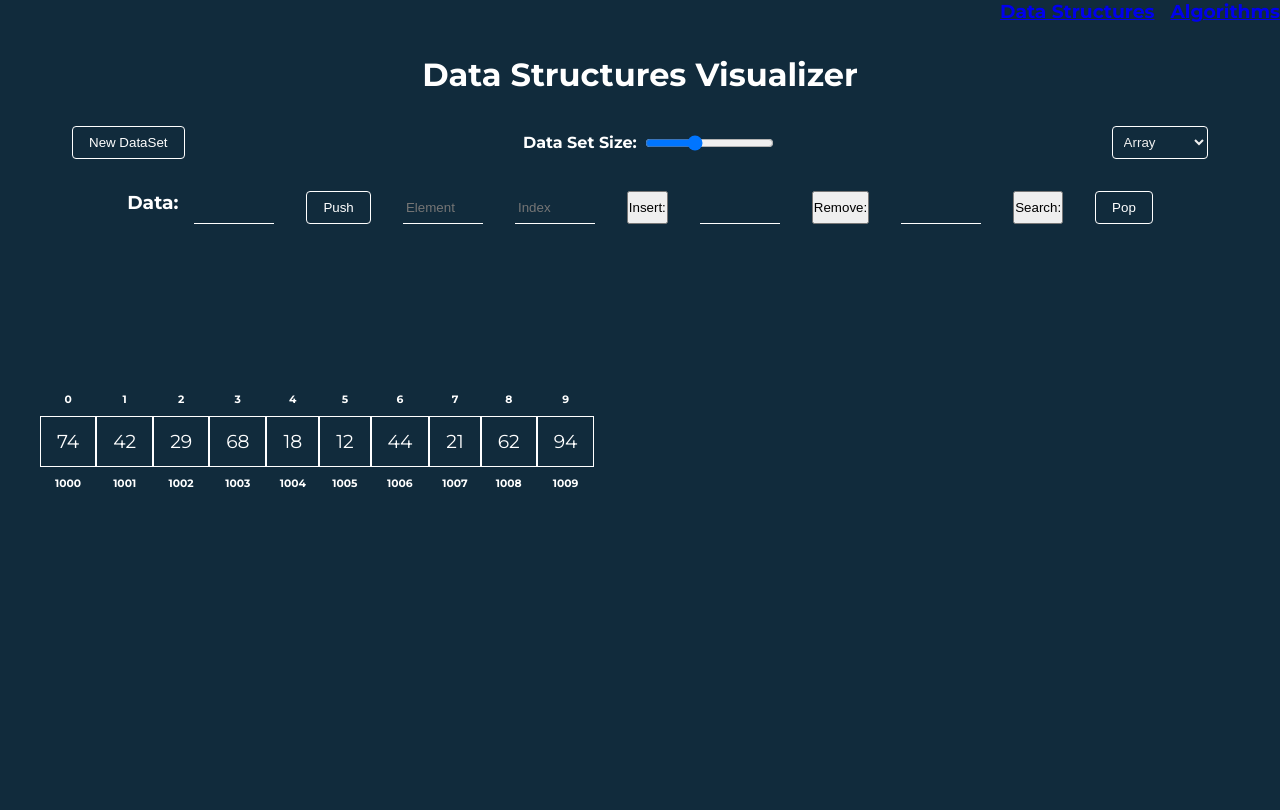
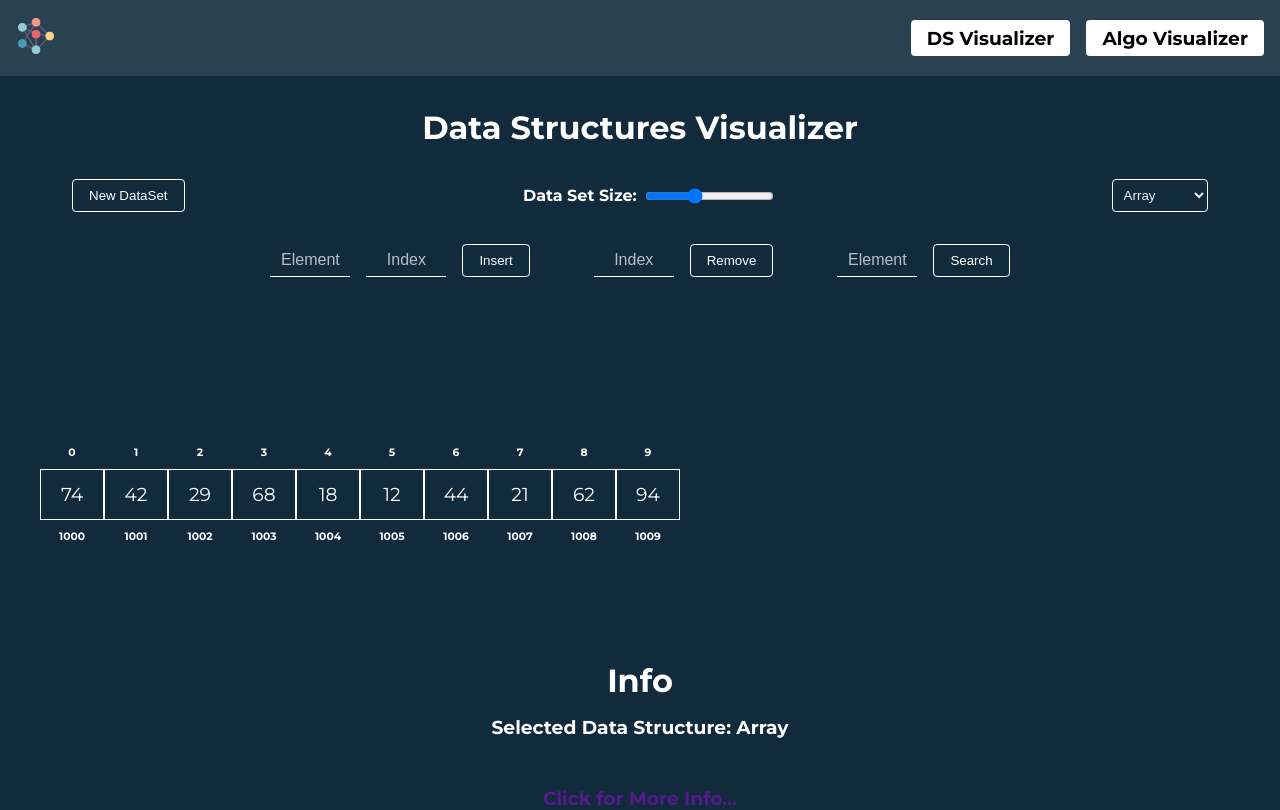
Before and after one commit to Mr-Hypocrite/DSA_Visualizer, a PHP site: page /assets/pages/DataStructuresVisualizer.php in a window 1280 px wide. Before the commit the page ends 488 px from the top, so only its background shows below. Run offline with PHP 8.4, Linux system fonts and the light colour scheme.

Commit message:
Add DS Operations, Op Info

```diff
--- a/assets/components/navbar/navbar.css
+++ b/assets/components/navbar/navbar.css
@@ -1,8 +1,32 @@
 .nav__bar {
+    background-color: rgba(255, 255, 255, 0.1);
     color: white;
     display: flex;
     justify-content: flex-end;
     gap: 1rem;
+    padding: 1rem;
     align-items: center;
     font-size: 1rem;
 }
+
+.nav-logo {
+    margin-right: auto;
+}
+
+a {
+    text-decoration: none;
+}
+
+.nav-ele {
+    color: black;
+    background-color: white;
+    padding: 0.4rem 1rem;
+    border-radius: 4px;
+    transition: all ease-in-out 0.3s;
+}
+
+.nav-ele:hover {
+    background-color: black;
+    color: white;
+    transform: translateY(-3px);
+}
--- a/assets/components/navbar/navbar.php
+++ b/assets/components/navbar/navbar.php
@@ -22,11 +22,14 @@
     ?>
 
     <div class='nav__bar'>
+        <a href="../../index.php" class="nav-logo" >
+            <img src="../../assets/images/logo.png" alt="logo" width="40rem">
+        </a>
         <a href="../../assets/pages/DataStructuresVisualizer.php">
-            <h3>Data Structures</h3>
+            <h3 class="nav-ele">DS Visualizer</h3>
         </a>
         <a href="../../index.php">
-            <h3>Algorithms</h3>
+            <h3 class="nav-ele">Algo Visualizer</h3>
         </a>
     </div>
 </body>
--- a/assets/pages/DSVisualizer.js
+++ b/assets/pages/DSVisualizer.js
@@ -3,6 +3,14 @@ let dataSet = []
 let LLData = []
 let ds = 'Array'
 let container = document.querySelector(`#DSContainer`)
+let allBtns = document.querySelectorAll(`.btn`)
+
+// Sleep Function
+const sleep = (millisec) => {
+    return new Promise(resolve => {
+        setTimeout(() => { resolve(``) }, millisec);
+    })
+}
 
 const createDataSet = () => {
     dataSet = []
@@ -14,7 +22,13 @@ const createDataSet = () => {
     }
 }
 
-const createArray = () => {
+const resetInfo = () => {
+    document.querySelector(`.removeInfo`).innerText = ``
+    document.querySelector(`.insertionInfo`).innerText = ``
+}
+
+// Data Structure Create Functions
+const createArray = (data = dataSet) => {
 
     document.getElementById(`DSContainer`).style.top = `10rem`
 
@@ -23,9 +37,9 @@ const createArray = () => {
     arrayContainer.classList.add(`arrayContainer`)
     arrayContainer.classList.add(`arrayElements`)
 
-    for (let i = 0; i < dataSetSize; i++) {
+    for (let i = 0; i < data.length; i++) {
         let ele = document.createElement(`div`)
-        ele.innerHTML = `<h3 class = 'dataInDS'>${ dataSet[i] }</h3> <h6 class = 'baseAdd'>${ 1000 + i }</h6> <h6 class = 'arrIndex'>${ i }</h6>`
+        ele.innerHTML = `<h3 class = 'dataInDS'>${ data[i] }</h3> <h6 class = 'baseAdd'>${ 1000 + i }</h6> <h6 class = 'arrIndex'>${ i }</h6>`
         ele.classList.add(`arrayElement`)
         ele.classList.add(`arrayElements`)
         arrayContainer.appendChild(ele)
@@ -34,44 +48,22 @@ const createArray = () => {
     container.appendChild(arrayContainer)
 }
 
-const createStack = () => {
-
-    clearDataSet()
-    let stackContainer = document.createElement(`div`)
-    document.getElementById(`DSContainer`).style.top = `5rem`
-    stackContainer.classList.add(`stackContainer`)
-    stackContainer.classList.add(`stackElements`)
-
-    for (let i = 0; i < dataSetSize; i++) {
-
-        let stackEle = document.createElement(`div`)
-        stackEle.classList.add(`stackEle`)
-        stackEle.classList.add(`stackElements`)
-
-        stackEle.innerHTML = `<div class="sData">${ dataSet[i] }</div>`
-        stackContainer.appendChild(stackEle)
-    }
-
-    container.appendChild(stackContainer)
-
-}
-
-const createLL = () => {
+const createLL = (data = dataSet, Ldata = LLData) => {
 
     clearDataSet()
     let arrayContainer = document.createElement(`div`)
     arrayContainer.classList.add(`arrayContainer`)
     arrayContainer.classList.add(`arrayElements`)
 
-    for (let i = 0; i < dataSetSize; i++) {
+    for (let i = 0; i < data.length; i++) {
         let eleContainer = document.createElement(`div`)
         let ele1 = document.createElement(`div`)
         let ele2 = document.createElement(`div`)
         let arrow = document.createElement(`div`)
         arrow.classList.add(`llArrow`)
         arrow.innerHTML = `---->`
-        ele1.innerHTML = `<h3 class = 'dataInDS'>${ dataSet[i] }</h3> <h6 class = 'baseAdd'>${ LLData[i] }</h6>`
-        ele2.innerHTML = `<h3 class = 'dataInDS'>${ LLData[i+1] }</h3> <h6 class = 'arrIndex'>NextAdd</h6>`
+        ele1.innerHTML = `<h3 class = 'dataInDS nodeData'>${ data[i] }</h3> <h6 class = 'baseAdd'>${ Ldata[i] }</h6> <h6 class = 'arrIndex'>${i}</h6>`
+        ele2.innerHTML = `<h3 class = 'dataInDS'>${ Ldata[i+1] }</h3> <h6 class = 'arrIndex'>NextAdr</h6>`
         ele1.classList.add(`arrayElement`)
         ele2.classList.add(`arrayElement`)
         eleContainer.classList.add(`LLNode`)
@@ -85,6 +77,49 @@ const createLL = () => {
 
 }
 
+const createStack = (data = dataSet) => {
+
+    clearDataSet()
+    let stackContainer = document.createElement(`div`)
+    document.getElementById(`DSContainer`).style.top = `5rem`
+    stackContainer.classList.add(`stackContainer`)
+    stackContainer.classList.add(`stackElements`)
+    for (let i = 0; i < data.length; i++) {
+
+        let stackEle = document.createElement(`div`)
+        stackEle.classList.add(`stackEle`)
+        stackEle.classList.add(`stackElements`)
+
+        stackEle.innerHTML = `<span>${ data[i] }</span>`
+        stackContainer.appendChild(stackEle)
+    }
+    container.appendChild(stackContainer)
+}
+
+
+const createQueue = (data = dataSet) => {
+
+    clearDataSet()
+    let queueContainer = document.createElement(`div`)
+    document.getElementById(`DSContainer`).style.top = `2rem`
+    queueContainer.classList.add(`queueContainer`)
+    queueContainer.classList.add(`queueElements`)
+
+    for (let i = 0; i < data.length; i++) {
+
+        let queueEle = document.createElement(`div`)
+        queueEle.classList.add(`queueEle`)
+        queueEle.classList.add(`queueElements`)
+
+        queueEle.innerHTML = `<span>${ data[i] }</span>`
+        queueContainer.appendChild(queueEle)
+    }
+
+    container.appendChild(queueContainer)
+
+}
+
+// Clearing DataSet as well as Canvas Function
 const clearDataSet = () => {
     document.querySelectorAll(`.arrayElements`).forEach(node => {
         node.remove()
@@ -97,11 +132,18 @@ const clearDataSet = () => {
     document.querySelectorAll(`.stackElements`).forEach(node => {
         node.remove()
     })
+
+    document.querySelectorAll(`.queueElements`).forEach(node => {
+        node.remove()
+    })
+
+    document.querySelector(`.removeInfo`).innerText = ``
 }
-
+// Display default DS on load
 window.onload = () => {
     createDataSet()
     createArray()
+    document.querySelector(`.currentDs`).innerText = `Selected Data Structure: Array`
 }
 
 document.getElementById(`ds`).addEventListener(`input`,(e) => {
@@ -109,18 +151,43 @@ document.getElementById(`ds`).addEventListener(`input`,(e) => {
     callCurrentDS()
 })
 
+// Show Stack and Queue Functions
+const showSQOperations = () => {
+    document.querySelector(`.stackQOperations`).style.display = `flex`
+    document.querySelector(`.arrOperations`).style.display = `none`
+
+    if (ds === `Stack`) {
+        document.querySelector(`.pushFunc`).innerText = `Push`
+        document.querySelector(`.popFunc`).innerText = `Pop`
+    } else {
+        document.querySelector(`.pushFunc`).innerText = `Enqueue`
+        document.querySelector(`.popFunc`).innerText = `Dequeue`
+    }
+}
+
+// Show Array Linked List Operations
+const showALOperations = () => {
+    document.querySelector(`.stackQOperations`).style.display = `none`
+    document.querySelector(`.arrOperations`).style.display = `flex`
+}
+
+// Change DS based on Input
 const callCurrentDS = () => {
     switch (ds) {
         case `Array`: createArray()
+                        showALOperations()
             break;
 
         case `LinkedList`: createLL()
+                            showALOperations()
             break;
 
         case `Stack`: createStack()
+                        showSQOperations()
             break;
 
-        case `Queue`: createLL()
+        case `Queue`: createQueue()
+                        showSQOperations()
             break;
 
         case `Tree`: createTree()
@@ -132,6 +199,8 @@ const callCurrentDS = () => {
         default:
             break;
     }
+    document.querySelector(`.currentDs`).innerText = `Selected Data Structure: ${ds}`
+    resetInfo()
 }
 
 document.getElementById(`Size`).addEventListener(`input`, (e) => {
@@ -140,40 +209,56 @@ document.getElementById(`Size`).addEventListener(`input`, (e) => {
     callCurrentDS()
 })
 
+// Stack Operations
 const popStackFunc = () => {
+    let popped = document.querySelectorAll(`.stackEle`)[0].innerText
     document.querySelectorAll(`.stackEle`)[0].remove()
+    document.querySelector(`.insertionInfo`).innerText = `Top = ${document.querySelectorAll(`.stackEle`).length - 1}`
+    document.querySelector(`.removeInfo`).innerText = `Popped Element: ${popped}`
 }
 
 const pushStackFunc = () => {
-    let newData = document.querySelector(`.newData`).value
-    let max = document.querySelectorAll(`.arrayElement`).length
-    let stackContainer = document.createElement(`div`)
-
-    if (!newData) {
-        console.log(newData)
+    let data = document.querySelector(`.newData`).value
+    if (!data) {
         alert(`Cannot push empty data element`)
     } else {
-        let oldData = document.querySelectorAll(`.stackEle`)
-        clearDataSet()
-        stackContainer.classList.add(`stackContainer`)
-        stackContainer.classList.add(`stackElements`)
-
-        let stackEle = document.createElement(`div`)
-        stackEle.classList.add(`stackEle`)
-        stackEle.classList.add(`stackElements`)
-
-        stackEle.innerHTML = `<div class="sData">${ newData }</div>`
-        stackContainer.appendChild(stackEle)
-        oldData.forEach(data => stackContainer.appendChild(data))
+        let newData = [data]
+        Array.from(document.querySelectorAll(`.stackEle`)).map(item => newData.push(item.innerText))
+        createStack(newData)
+        document.querySelector(`.removeInfo`).innerText = `Pushed Element: ${data}`
+        document.querySelector(`.insertionInfo`).innerText = `Top = ${document.querySelectorAll(`.stackEle`).length - 1}`
     }
-    container.appendChild(stackContainer)
 }
 
+// Queue Operations
+const popQueueFunc = () => {
+    let dqEle = document.querySelectorAll(`.queueEle`)[document.querySelectorAll(`.queueEle`).length - 1].innerText
+    document.querySelectorAll(`.queueEle`)[document.querySelectorAll(`.queueEle`).length - 1].remove()
+    document.querySelector(`.insertionInfo`).innerText = `Total Elements in Queue = ${document.querySelectorAll(`.queueEle`).length}`
+    document.querySelector(`.removeInfo`).innerText = `Dequeued Element: ${dqEle}`
+}
+
+const pushQueueFunc = () => {
+    let data = document.querySelector(`.newData`).value
+    if (!data) {
+        alert(`Cannot push empty data element`)
+    } else {
+        let newData = [data]
+        let eqEle = data
+        Array.from(document.querySelectorAll(`.queueEle`)).map(item => newData.push(item.innerText))
+        createQueue(newData)
+        document.querySelector(`.insertionInfo`).innerText = `Total Elements in Queue = ${document.querySelectorAll(`.queueEle`).length}`
+        document.querySelector(`.removeInfo`).innerText = `Enqueued Element: ${eqEle}`
+    }
+}
+
+// Data Structure Selector
 document.getElementById(`op1`).addEventListener(`click`,() => {
     createDataSet()
     callCurrentDS()
 })
 
+// Push and Pop Button
 document.querySelector(`.popFunc`).addEventListener(`click`, () => {
     switch (ds) {
         case `Stack`: popStackFunc()
@@ -198,97 +283,204 @@ document.querySelector(`.pushFunc`).addEventListener(`click`, () => {
     }
 })
 
-const search = () => {
-    let element = document.getElementById("DSContainer").childNodes
-    let srchData=document.querySelector(`.srchData`).value
-    let flag=0
-    console.log(srchData)
-        for (let i = 0; i < dataSetSize; i++)
-        {
+// Search Operation
+const search = async () => {
+    let data = []
+    allBtns.forEach(item => item.disabled = true)
+    Array.from(document.querySelectorAll(`.dataInDS`)).map(item => data.push(item.innerHTML))
+    let srchData = document.querySelector(`.srchData`).value
+    let flag = 0
+    for (let i = 0; i < data.length; i++) {
+        document.querySelectorAll(`.arrayElement`)[i].style.backgroundColor = `green`
+        await sleep(500)
+        document.querySelectorAll(`.arrayElement`)[i].style.backgroundColor = `transparent`
+        if (srchData === data[i]) {
+            alert(`Element found at index ${i}`)
+            flag = 1
+            break;
+        }
+        document.querySelectorAll(`.arrayElement`)[i].style.backgroundColor = `red`
+        await sleep(500)
+        document.querySelectorAll(`.arrayElement`)[i].style.backgroundColor = `transparent`
+    }
 
-            if(dataSet[i]==srchData){
-                element[i+1].style.backgroundColor = "green";
-                flag=1
+    if(flag === 0) {
+        alert("Not Found")
+    }
+    allBtns.forEach(item => item.disabled = false)
+}
+
+const LLsearch = async () => {
+    let data = []
+    Array.from(document.querySelectorAll(`.nodeData`)).map(item => data.push(item.innerHTML))
+    allBtns.forEach(item => item.disabled = true)
+    let srchData = document.querySelector(`.srchData`).value
+    let flag = 0
+    for (let i = 0; i < data.length; i++) {
+        Array.from(document.querySelectorAll(`.arrayElement`)).filter((item, index) => {
+            if (index % 2 == 0) {
+                return item
             }
+        })[i].style.backgroundColor = `green`
+
+        await sleep(500)
+
+        Array.from(document.querySelectorAll(`.arrayElement`)).filter((item, index) => {
+            if (index % 2 == 0) {
+                return item
+            }
+        })[i].style.backgroundColor = `transparent`
+
+        if (srchData === data[i]) {
+            alert(`Element found at index ${i}`)
+            flag = 1
+            break;
         }
 
-    if(flag==0)
+        Array.from(document.querySelectorAll(`.arrayElement`)).filter((item, index) => {
+            if (index % 2 == 0) {
+                return item
+            }
+        })[i].style.backgroundColor = `red`
+
+        await sleep(500)
+
+        Array.from(document.querySelectorAll(`.arrayElement`)).filter((item, index) => {
+            if (index % 2 == 0) {
+                return item
+            }
+        })[i].style.backgroundColor = `transparent`
+    }
+
+    if(flag === 0) {
         alert("Not Found")
+    }
+    allBtns.forEach(item => item.disabled = false)
 }
 
-
 document.querySelector(`.search`).addEventListener(`click`, () => {
-    console.log(dataSet)
-
-    clearDataSet()
-    createArray()
-    search()
+    if (ds === `Array`) {
+        search()
+    } else {
+        LLsearch()
+    }
 })
 
+// Remove Operation
+const remove = () => {
+    let rmvData = Number(document.querySelector(`.rmvData`).value)
+    let oldData = document.querySelectorAll(`.dataInDS`)
+    let first = [], second = []
 
-const remove = () =>{
-    flag=0
-    let rmvData=document.querySelector(`.rmvData`).value
-    for (let i = 0; i < dataSetSize; i++)
-    {
+    if (isNaN(rmvData)) {
+        alert(`Value of Index is not a Digit`)
+    } else if (rmvData >= oldData.length || rmvData < 0) {
+        alert(`Index out of Bound`)
+    } else {
+        Array.from(oldData).slice(0, rmvData).forEach(item => first.push(item.innerHTML))
+        Array.from(oldData).slice(rmvData + 1).forEach(item => second.push(item.innerHTML))
+        let newData = [...first, ...second]
+        createArray(newData)
+        document.querySelector(`.removeInfo`).innerText = `Element: ${Array.from(oldData)[rmvData].innerText} removed from Position: ${rmvData}, current Element: ${newData[rmvData]}`
+    }
+}
 
-        if(rmvData==dataSet[i])
-        {
-            clearDataSet()
-            console.log("Found")
-            index=i
-            flag=1
-        }
+const LLremove = () => {
+    let rmvData = Number(document.querySelector(`.rmvData`).value)
+    let oldData = document.querySelectorAll(`.nodeData`)
+    let oldLData = document.querySelectorAll(`.baseAdd`)
+    let first = [], second = []
+    let newLData = [], newData = []
 
+    if (isNaN(rmvData)) {
+        alert(`Value of Index is not a Digit`)
+    } else if (rmvData > oldData.length - 1 || rmvData < 0) {
+        alert(`Index out of Bound`)
+    } else {
+        Array.from(oldData).slice(0, rmvData).forEach(item => first.push(item.innerHTML))
+        Array.from(oldData).slice(rmvData + 1).forEach(item => second.push(item.innerHTML))
+        Array.from(oldLData).map(item => newLData.push(item.innerHTML))
+        newData = [...first, ...second]
+        newLData.pop()
+        createLL(newData, newLData)
+        document.querySelector(`.removeInfo`).innerText = `Element: ${Array.from(oldData)[rmvData].innerText} removed from Address: ${Array.from(oldLData)[rmvData].innerText}, Current Element: ${newData[rmvData]}`
     }
-    if(flag==0)
-        alert("Element Not Found")
-    if(flag==1)
-    {
-        for (let i = 0; i < dataSetSize; i++)
-        {
-            if(i==index){
-                dataSetSize--
-            dataSet.splice(i,1)}
-            if(dataSet[i]!=undefined){
-            let ele = document.createElement(`div`)
-            ele.innerHTML = `<h3 class = 'dataInDS'>${ dataSet[i] }</h3> <h6 class = 'baseAdd'>${ 1000 + i }</h6> <h6 class = 'arrIndex'>${ i }</h6>`
-            ele.classList.add(`arrayElement`)
-            container.appendChild(ele)}
-        }
+}
+
+document.querySelector(`.remove`).addEventListener(`click`, () => {
+    if (ds === `Array`) {
+        remove()
+    } else {
+        LLremove()
+    }
+})
+
+// Insertion Operation
+const insert = () =>{
+    let inData = document.querySelector(`.data`).value
+    let inIndex = Number(document.querySelector(`.index`).value)
+    let oldData = document.querySelectorAll(`.dataInDS`)
+    let first = [], second = []
+    if (isNaN(inIndex) || inIndex < 0) {
+        alert(`Value of Index is not a positive Digit`)
+    } else if (inData === "") {
+        alert(`Input Data is Null`)
+    } else if (inIndex > oldData.length) {
+        alert(`Index out of Bound`)
+    } else {
+        Array.from(oldData).slice(0, inIndex).forEach(item => first.push(item.innerHTML))
+        Array.from(oldData).slice(inIndex).forEach(item => second.push(item.innerHTML))
+        let newData = [...first, inData, ...second]
+        createArray(newData)
+        document.querySelector(`.insertionInfo`).innerText = `Element: ${inData} inserted at Index: ${inIndex}`
     }
 
 }
 
+const LLinsert = () => {
+    let inData = document.querySelector(`.data`).value
+    let inIndex = Number(document.querySelector(`.index`).value)
+    let oldData = document.querySelectorAll(`.nodeData`)
+    let oldLData = document.querySelectorAll(`.baseAdd`)
+    let newLData = [], newData = []
+    let first = [], second = []
+    if (isNaN(inIndex) || inIndex < 0) {
+        alert(`Value of Index is not a positive Digit`)
+    } else if (inData === "") {
+        alert(`Input Data is Null`)
+    } else if (inIndex > (oldData.length + 1) || inIndex < 0) {
+        alert(`Index out of Bound`)
+    } else if (inIndex === oldData.length + 1) {
+        Array.from(oldData).map(item => newData.push(item.innerHTML))
+        Array.from(oldLData).forEach(item => newLData.push(item.innerHTML))
+        newData = [...newData, inData]
+        newLData.push(Math.round(Math.random() * 10000))
+        document.querySelector(`.insertionInfo`).innerText = `Element: ${inData} inserted at Node number: ${inIndex}`
 
-document.querySelector(`.remove`).addEventListener(`click`, () => {
+    } else if (inIndex === 0) {
+        Array.from(oldData).map(item => newData.push(item.innerHTML))
+        Array.from(oldLData).forEach(item => newLData.push(item.innerHTML))
+        newLData.push(Math.round(Math.random() * 10000))
+        newData = [inData, ...newData]
+        document.querySelector(`.insertionInfo`).innerText = `Element: ${inData} inserted at Node number: ${inIndex}`
 
-    remove()
+    } else {
+        Array.from(oldData).slice(0, inIndex).forEach(item => first.push(item.innerHTML))
+        Array.from(oldData).slice(inIndex).forEach(item => second.push(item.innerHTML))
+        Array.from(oldLData).forEach(item => newLData.push(item.innerHTML))
+        newData = [...first, inData, ...second]
+        newLData.push(Math.round(Math.random() * 10000))
+        document.querySelector(`.insertionInfo`).innerText = `Element: ${inData} inserted at Node number: ${inIndex}`
 
-})
-
-const insert = () =>{
-    clearDataSet()
-    let inData=document.querySelector(`.data`).value
-    let inIndex=document.querySelector(`.index`).value
-    for (let i = 0; i <dataSetSize; i++) {
-        let ele = document.createElement(`div`)
-        if(i==inIndex)
-        {
-            dataSetSize++
-            dataSet.splice(inIndex,0,inData)
-        }
-
-            ele.innerHTML = `<h3 class = 'dataInDS'>${dataSet[i] }</h3> <h6 class = 'baseAdd'>${ 1000 + i }</h6> <h6 class = 'arrIndex'>${ i }</h6>`
-            ele.classList.add(`arrayElement`)
-            container.appendChild(ele)
     }
 
-
+    createLL(newData, newLData)
 }
 
-
-
 document.querySelector(`.insert`).addEventListener(`click`, () => {
-    insert()
+    if (ds === `Array`) {
+        insert()
+    } else {
+        LLinsert()
+    }
 })
--- a/assets/pages/DataStructuresVisualizer.css
+++ b/assets/pages/DataStructuresVisualizer.css
@@ -6,12 +6,23 @@
     padding: 0;
 }
 
+/* HTML Tags */
 body {
     background-color: #112B3C;
     font-family: 'Montserrat', sans-serif;
     color: white;
 }
 
+input {
+    font-size: 1rem;
+}
+
+input::placeholder {
+    color: rgba(255, 255, 255, 0.7);
+    text-align: center;
+}
+
+/* Classes */
 .title {
     text-align: center;
     margin-top: 2rem;
@@ -33,7 +44,6 @@ body {
 
 .DsOptionPane {
     display: flex;
-    gap: 2rem;
     width: fit-content;
     margin: auto;
 }
@@ -51,11 +61,28 @@ body {
     outline: none
 }
 
-.DsOptionPane .flex {
+.arrOperations {
+    align-items: center;
+    display: flex;
+    justify-content: space-around;
+    gap: 4rem;
+}
+
+.arrOperations .flex {
     display: flex;
     gap: 1rem;
 }
 
+.stackQOperations {
+    display: none;
+}
+
+.stackQOperations.flex {
+    gap: 1rem;
+}
+
+
+/* Array Visuals */
 .dataInDS {
     font-weight: 400;
 }
@@ -77,6 +104,7 @@ body {
     justify-content: center;
     padding: 0.8rem 1rem;
     position: relative;
+    min-width: 4rem;
     width: fit-content;
 }
 
@@ -192,6 +262,18 @@ body {
   background: #555;
 }
 
+/* Info */
+.info {
+    display: flex;
+    flex-direction: column;
+    gap: 1rem;
+    max-width: 80%;
+    margin: auto;
+    text-align: center;
+}
+
+
+/* ID's */
 #DSContainer {
     position: absolute;
     top: 10rem;
--- a/assets/pages/DataStructuresVisualizer.php
+++ b/assets/pages/DataStructuresVisualizer.php
@@ -1,9 +1,9 @@
 <!DOCTYPE html>
 <html lang="en">
 <head>
-    <meta charset="UTF-8">
-    <meta http-equiv="X-UA-Compatible" content="IE=edge">
+    <meta http-equiv="Content-Type" content="text/html;charset=UTF-8">
     <meta name="viewport" content="width=device-width, initial-scale=1.0">
+    <link rel="shortcut icon" href="../images/logo.ico" type="image/x-icon">
     <title>DSA Visualizer</title>
     <link rel="stylesheet" href="./DataStructuresVisualizer.css">
 </head>
@@ -31,33 +31,35 @@
             <option value="LinkedList">LinkedList</option>
             <option value="Stack">Stack</option>
             <option value="Queue">Queue</option>
-            <option value="Tree">Tree</option>
-            <option value="Graph">Graph</option>
         </select>
 
     </div>
 
     <div class="DsOptionPane">
-            <div class='flex'>
-                <h3>Data:</h3>
-                <input class='newData' type="text">
+            <div class="flex stackQOperations">
+                <button class='btn pushFunc'>Push</button>
+                <input class='newData' type="text" placeholder="Data">
+                <button class='btn popFunc'>Pop</button>
             </div>
 
-            <button class='btn pushFunc'>Push</button>
+            <div class="arrOperations">
+                <div class="flex">
+                    <input class='data' type="text" value="" placeholder="Element">
+                    <input class='index' type="text" value="" placeholder="Index">
+                    <button class='btn insert'>Insert</button>
+                </div>
 
-            <!-- <button class='popFunc'>Pop</button> -->
+                <div class="flex">
+                    <input class='rmvData' type="text" placeholder="Index">
+                    <button class='btn remove'>Remove</button>
+                </div>
 
-            <input class='data' type="text" placeholder="Element">
-            <input class='index' type="text" placeholder="Index">
-            <button class='insert'>Insert:</button>
+                <div class="flex">
+                    <input class='srchData' type="text" value="" placeholder="Element">
+                    <button class='btn search'>Search</button>
+                </div>
 
-            <input class='rmvData' type="text">
-            <button class='remove'>Remove:</button>
-
-            <input class='srchData' type="text">
-            <button class='search'>Search:</button>
-
-            <button class='btn popFunc'>Pop</button>
+            </div>
 
     </div>
 
@@ -69,6 +71,14 @@
 
     </div>
 
+    <div class="info">
+        <h1>Info</h1>
+        <h3 class="currentDs"></h3>
+        <h3 class="insertionInfo"></h3>
+        <h3 class="removeInfo"></h3>
+        <a href="" class="moreInfo"><h3>Click for More Info...</h3></a>
+    </div>
+
     <script src="./DSVisualizer.js"></script>
 
 </body>
--- a/index.php
+++ b/index.php
@@ -3,6 +3,9 @@
         <title>
             Sorting Visualizer
         </title>
+        <meta http-equiv="Content-Type" content="text/html;charset=UTF-8">
+        <meta name="viewport" content="width=device-width, initial-scale=1.0">
+        <link rel="shortcut icon" href="./assets/images/logo.ico" type="image/x-icon">
         <link rel="stylesheet" href="./assets/css/styles.css">
     </head>
     <body>
```
Also changed, not shown: other parts of assets/pages/DataStructuresVisualizer.css (+55 -12 lines), assets/images/logo.ico (added), assets/images/logo.png (added).
